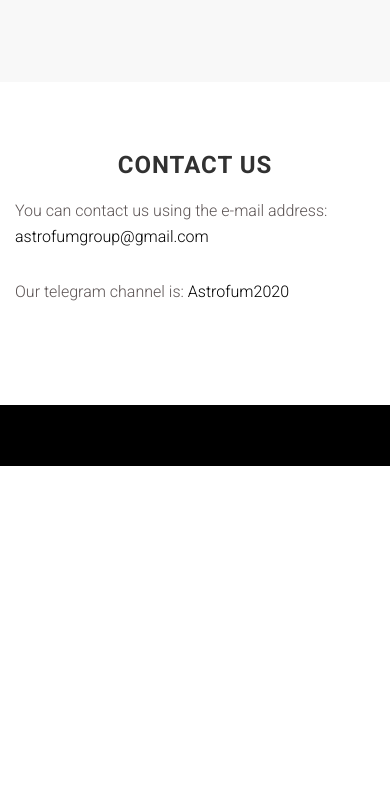
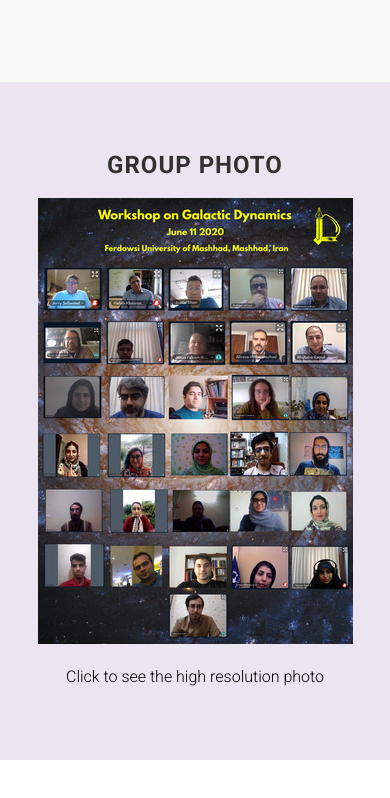
Before and after one commit to smhr/GD2020, a website: page index.html in a window 390 px wide. Shown: the part 6586-7384 px from the top of the page. Before the commit the page ends 7052 px from the top, so only its background shows below. Drawn offline with Linux system fonts and the light colour scheme; files whose address does not match are found by name.

Commit message:
Add group photo

```diff
--- a/index.html
+++ b/index.html
@@ -45,6 +45,7 @@
                     <li><a data-scroll href="#speakers">Speakers</a></li>
                     <li><a data-scroll href="#registration">Registration</a></li>
                     <li><a href="./sched/schedule.html">Schedule</a></li>
+                    <li><a data-scroll href="#gphoto">Group photo</a></li>
                     <!-- <li><a data-scroll href="#partner">Partner</a></li>  -->
                     <!-- <li><a data-scroll href="#">Sponsorship</a></li> -->
                     <li><a data-scroll href="#contact">Contact</a></li>
@@ -327,6 +328,23 @@
             </div>
     </section>
 
+    <section id="gphoto" class="section registration">
+        <div class="container">
+            <div class="row">
+                <div class="col-md-12">
+                    <h3 class="section-title">Group photo</h3>
+                </div>
+            </div>
+            <figure>
+                <img alt="GD2020_group_photo" class="img-responsive center-block" src="assets/images/photos/Group-Photo-small.jpg">
+            </figure>
+             <div class="text-center mt20">
+                    <a href="assets/images/photos/Group-Photo.jpg">Click to see the high resolution photo</a>
+             </div>
+
+        </div>
+    </section>
+
     <section id="contact" class="section contact">
         <div class="container">
             <div class="row">
```
Also changed, not shown: assets/images/photos/Group-Photo-small.jpg (added), 1 other file.
